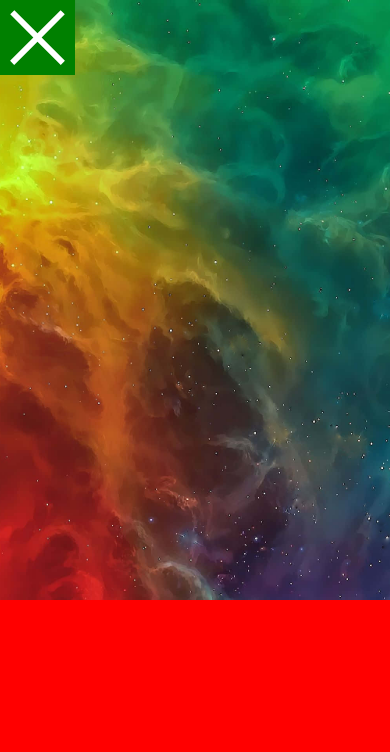
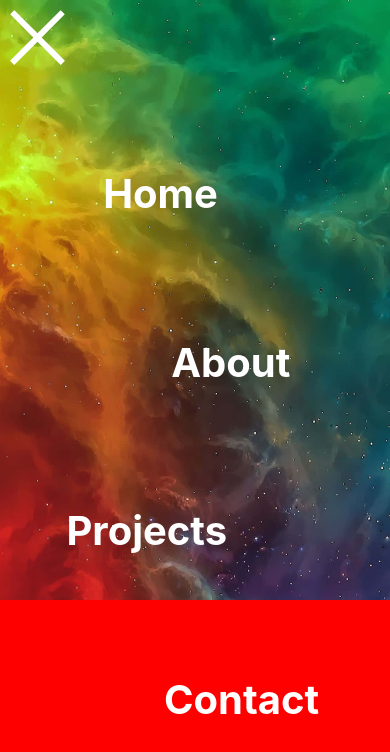
Before and after one commit to raw1218/Portfolio, a React (Create React App) app: page / in a window 390 px wide. Both pictures are taken after a click on the element 37 px from the left and 37 px from the top of the page. Shown: the top 752 px of the page. Built offline with nearby package versions, Linux system fonts and the light colour scheme.

Commit message:
Project Finished v1

```diff
--- a/src/landing_page/AboutPage/AboutPage2.css
+++ b/src/landing_page/AboutPage/AboutPage2.css
@@ -27,7 +27,7 @@
 }
 
 .about-page-wrapper-mobile h1{
-    flex: 0.5;
+    flex: 0.32;
     color: white;
     flex-shrink: 0.2;
 }
--- a/src/landing_page/LandingPage/ParticleSimulation.js
+++ b/src/landing_page/LandingPage/ParticleSimulation.js
@@ -214,7 +214,7 @@ function drawBackground(ctx) {
     // Use the "destination-out" global composite operation to "cut out" a blurry circle around the cursor
     ctx.globalCompositeOperation = 'destination-out';
     ctx.beginPath();
-    ctx.arc(mousePosition.x, mousePosition.y, 100, 0, Math.PI * 2, true); // Radius of 80, you can adjust as needed
+    ctx.arc(mousePosition.x, mousePosition.y, 50, 0, Math.PI * 2, true); // Radius of 80, you can adjust as needed
     ctx.fill();
 
     // Reset properties to default
--- a/src/navbar/navbar.css
+++ b/src/navbar/navbar.css
@@ -61,7 +61,7 @@
 
 .navbar-menu-expandable {
     flex: 0.3;
-    background-color: green;
+
     border: none;
     z-index: 3;
 
@@ -160,6 +160,106 @@
     background-color: transparent;
     z-index: 4;
 
-    left: 50vw;
+    left: 0%;
+
+    display: flex;
 
 }
+
+
+.navbar-expanded-option-menu{
+
+    position: absolute;
+    flex: 1;
+
+    z-index: 5;
+    top: 0;
+    left: 0;
+    width: 100%;
+    height: 100%;
+    display: flex;
+    justify-content: center;
+    align-items: center;
+    flex-direction: column;
+}
+
+.navbar-expanded-option{
+    flex:1;
+
+
+    font-weight: bold;
+    cursor: pointer;
+    padding: 0;
+    margin: 0;
+
+    height: min-content;
+
+    z-index: 5;
+
+}
+
+.navbar-expanded-option h2{
+
+    position:relative;
+    padding: 0;
+    margin: 0;
+
+
+
+    font-size: 250%;
+    height: min-content;
+
+    transition: 0.3s ease-in-out;
+
+
+
+
+
+}
+
+.navbar-expanded-option.left h2{
+    left: -30%;
+}
+
+.navbar-expanded-option.right h2{
+    left: 30%;
+}
+
+.navbar-expanded-option h2:hover{
+
+    color: black;
+    left: 0%;
+
+}
+
+.navbar-expanded-option.selected h2{
+}
+
+.navbar-expanded-option h2:hover::after{
+
+    position: absolute;
+    content : '';
+    width:100%;
+    height:100%;
+
+    z-index: 5;
+    left: 0%;
+
+    border-bottom: 4px solid black;
+
+    animation: borderAnimation 0.5s forwards;
+}
+
+
+
+
+@keyframes borderAnimation {
+
+    0%{
+        width: 0%;
+    }
+
+    100%{
+        width: 100%;
+    }
+}
--- a/src/navbar/navbar.js
+++ b/src/navbar/navbar.js
@@ -28,6 +28,19 @@ const Navbar = () => {
     }, [currentPage])
 
 
+
+        function chooseOption(op){
+            setCurrentPage(op);
+
+            setTimeout(()=>{setMobileMenuOpen(false);}, 500);
+        }
+
+        const homeOptionClassName = 'navbar-expanded-option left ' + (currentPage === 'home' ? 'selected' : '')
+        const aboutOptionClassName = 'navbar-expanded-option right ' + (currentPage === 'about' ? 'selected' : '')
+        const projectsOptionClassName = 'navbar-expanded-option left ' + (currentPage === 'projects' ? 'selected' : '')
+        const contactOptionClassName = 'navbar-expanded-option right ' + (currentPage === 'contact' ? 'selected' : '')
+
+
     if (width <= mobileThreshold) {
         return (
           <div className="navbar navbar-mobile">
@@ -41,6 +54,21 @@ const Navbar = () => {
                 <div className='navbar-expanded-options'></div>
                   <canvas className='navbar-expanded-background' style = {{width: screenWidth, height: screenHeight}}></canvas>
 
+
+
+                  <div className='navbar-expanded-option-menu'>
+                  <div className='spacer'></div>
+
+
+
+                    <div className={homeOptionClassName}><h2 onClick={()=>chooseOption('home')}>Home</h2></div>
+                    <div className={aboutOptionClassName}><h2 onClick={()=>chooseOption('about')}>About</h2></div>
+                    <div className={projectsOptionClassName}><h2 onClick={()=>chooseOption('projects')}>Projects</h2></div>
+                    <div className={contactOptionClassName}><h2 onClick={()=>chooseOption('contact')}>Contact</h2></div>
+
+
+
+                  </div>
 
 
 
```
